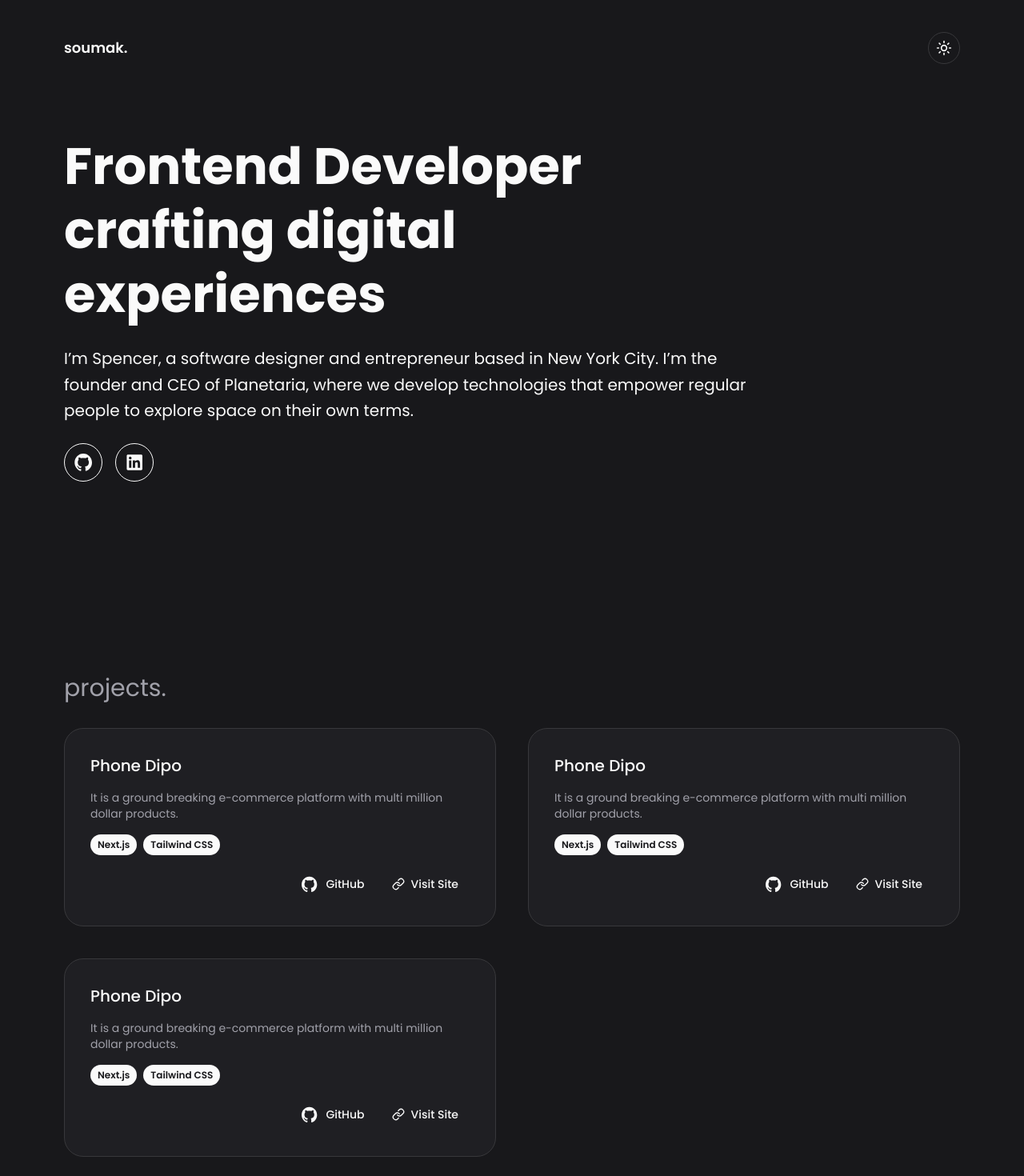
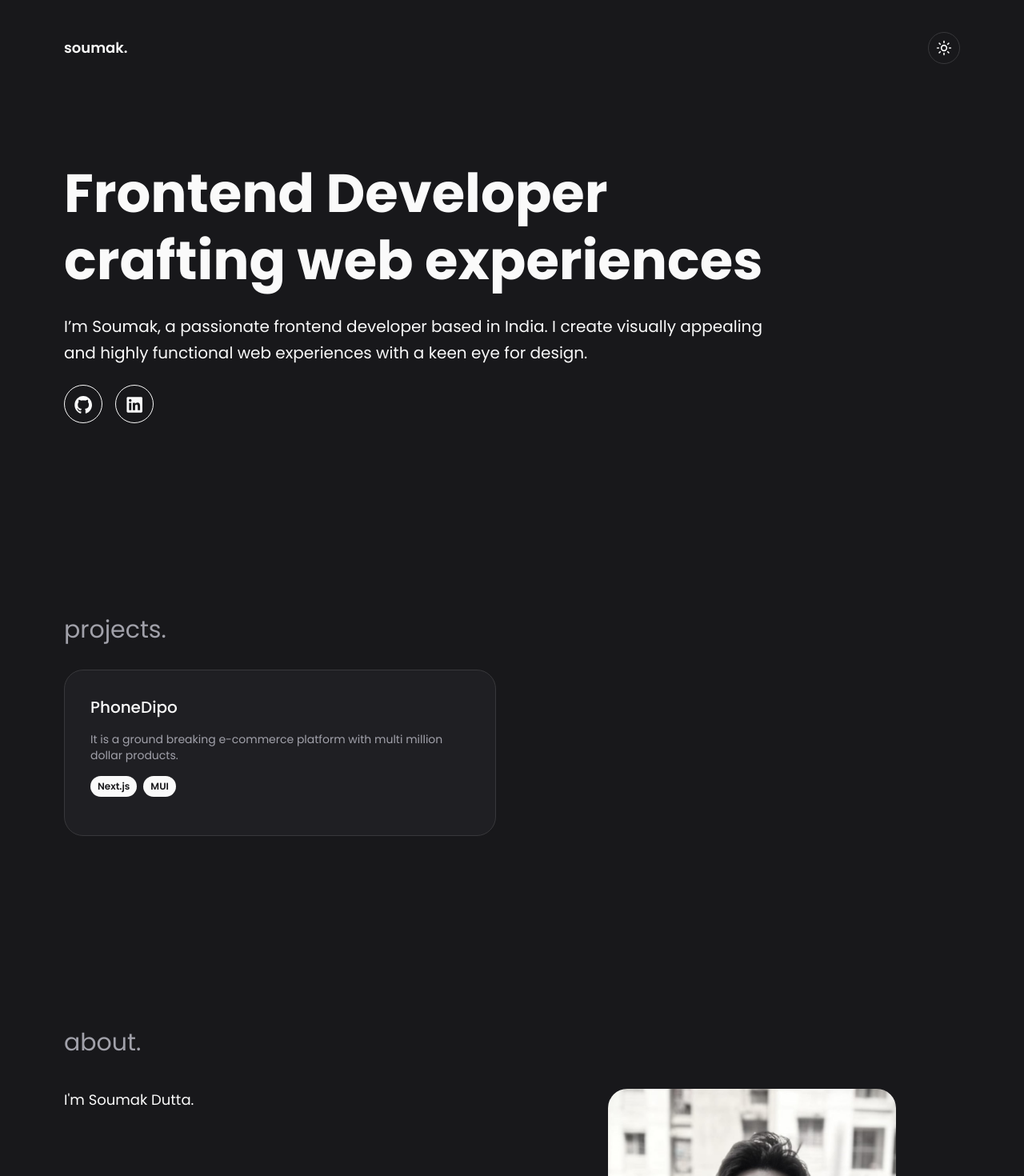
Before and after one commit to soumakkdev/portfolio, a Next.js app: page / in a window 1280 px wide. Shown: the top 1470 px of the page at 80% size. Built offline with nearby package versions, Linux system fonts and the light colour scheme.

Commit message:
wip: content changes

```diff
--- a/src/components/About.tsx
+++ b/src/components/About.tsx
@@ -7,18 +7,7 @@ export default function AboutMe() {
 
 			<div className="grid grid-cols-2 gap-20 my-10">
 				<article className="text-lg leading-normal space-y-5">
-					<p>
-						I’m Spencer, a software designer and entrepreneur based in New York City. I’m the founder and CEO of Planetaria, where we develop
-						technologies that empower regular people to explore space on their own terms.
-					</p>
-					<p>
-						I’m Spencer, a software designer and entrepreneur based in New York City. I’m the founder and CEO of Planetaria, where we develop
-						technologies that empower regular people to explore space on their own terms.
-					</p>
-					<p>
-						I’m Spencer, a software designer and entrepreneur based in New York City. I’m the founder and CEO of Planetaria, where we develop
-						technologies that empower regular people to explore space on their own terms.
-					</p>
+					<p>I&apos;m Soumak Dutta.</p>
 				</article>
 				<figure className="px-20">
 					<img src="/avatar.jpg" alt="Me" className="rounded-3xl" />
--- a/src/components/HeroSection.tsx
+++ b/src/components/HeroSection.tsx
@@ -6,11 +6,11 @@ import LinkedIn from './icons/LinkedIn'
 export default function HeroSection() {
 	return (
 		<div className="max-w-6xl mx-auto px-4">
-			<div className="max-w-4xl space-y-6 my-12">
-				<h1 className="text-[4rem] leading-tight font-bold">Frontend Developer crafting digital experiences</h1>
+			<div className="max-w-4xl space-y-6 my-20">
+				<h1 className="text-[4.2rem] leading-tight font-bold">Frontend Developer crafting web experiences</h1>
 				<p className="text-xl leading-relaxed">
-					I’m Spencer, a software designer and entrepreneur based in New York City. I’m the founder and CEO of Planetaria, where we develop
-					technologies that empower regular people to explore space on their own terms.
+					I’m Soumak, a passionate frontend developer based in India. I create visually appealing and highly functional web experiences with a keen
+					eye for design.
 				</p>
 
 				<div className="flex gap-4">
--- a/src/components/Projects.tsx
+++ b/src/components/Projects.tsx
@@ -2,6 +2,24 @@ import { Link } from 'lucide-react'
 import GitHub from './icons/GitHub'
 import { Badge } from './ui/badge'
 import { Button } from './ui/button'
+
+interface IProject {
+	name: string
+	description: string
+	tags: string[]
+	github?: string
+	site?: string
+}
+
+const projects: IProject[] = [
+	{
+		name: 'PhoneDipo',
+		description: 'It is a ground breaking e-commerce platform with multi million dollar products.',
+		tags: ['Next.js', 'MUI'],
+		github: '',
+		site: '',
+	},
+]
 
 export default function Projects() {
 	return (
@@ -9,33 +27,41 @@ export default function Projects() {
 			<h2 className="text-3xl text-muted-foreground">projects.</h2>
 
 			<div className="my-8 grid grid-cols-2 gap-10">
-				<ProjectItem id="1" />
-				<ProjectItem id="2" />
-				<ProjectItem id="3" />
+				{projects?.map((project, idx) => (
+					<ProjectItem key={idx} project={project} />
+				))}
 			</div>
 		</section>
 	)
 }
 
-function ProjectItem({ id }: { id: string }) {
+function ProjectItem({ project }: { project: IProject }) {
 	return (
 		<div className="bg-card p-8 rounded-3xl border">
-			<p className="text-xl font-medium mb-2">Phone Dipo</p>
-			<p className="my-4 text-sm text-muted-foreground">It is a ground breaking e-commerce platform with multi million dollar products.</p>
+			<p className="text-xl font-medium mb-2">{project.name}</p>
+			<p className="my-4 text-sm text-muted-foreground">{project.description}</p>
 			<div className="flex gap-2 items-center">
-				<Badge variant="default">Next.js</Badge>
-				<Badge variant="default">Tailwind CSS</Badge>
+				{project.tags?.map((tag, idx) => (
+					<Badge key={idx} variant="default">
+						{tag}
+					</Badge>
+				))}
 			</div>
 
 			<div className="flex items-center justify-end gap-2 mt-4">
+				{project.github ? (
 					<Button variant="ghost" className="fill-primary pl-3 pr-3.5">
 						<GitHub size="24" className="mr-2" />
 						GitHub
 					</Button>
+				) : null}
+
+				{project.site ? (
 					<Button variant="ghost" className="pl-3 pr-3.5">
 						<Link className="h-4 w-4 mr-2" />
 						Visit Site
 					</Button>
+				) : null}
 			</div>
 		</div>
 	)
```
Lines whose indentation alone changed are shown as unchanged.
